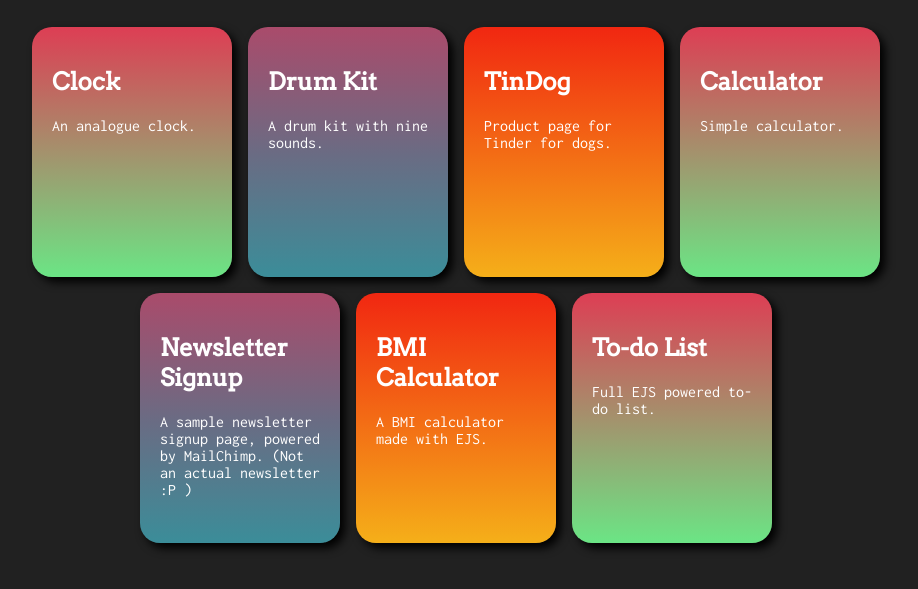
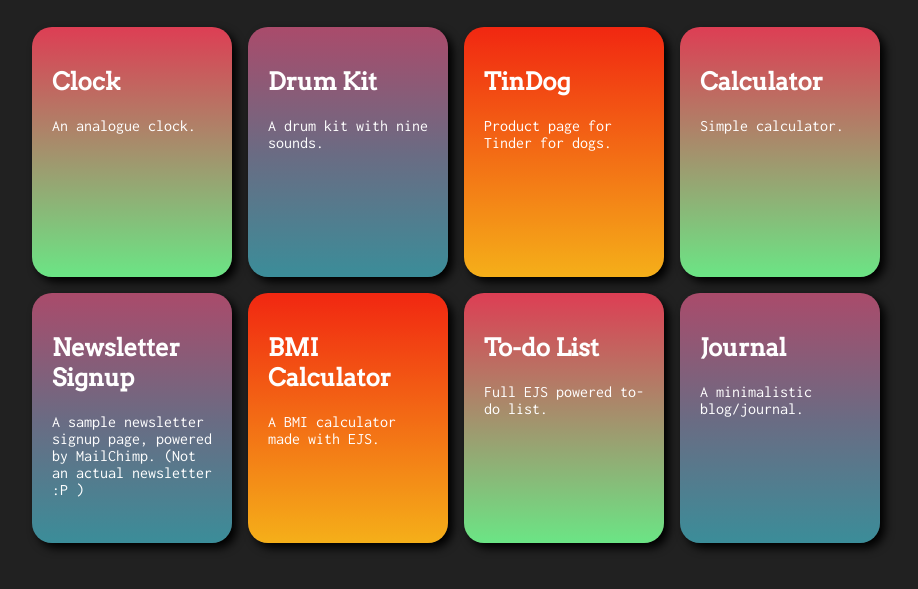
Before and after one commit to agnifico/jsProjects, a plain HTML site: page index.html in a window 1280 px wide. Shown: the part 99-688 px from the top of the page, without its empty margins (184-1102 px from the left). Drawn offline with nearby package versions, Linux system fonts and the light colour scheme.

Commit message:
Add card for Journal

```diff
--- a/index.html
+++ b/index.html
@@ -83,6 +83,15 @@
         </a>
       </div>
 
+      <div class="card mx-2 my-2 card-custom">
+        <a href="https://guarded-plateau-83397.herokuapp.com/" target="_blank">
+          <div class="my-card">
+            <h2>Journal</h2>
+            <p>A minimalistic blog/journal.</p>
+          </div>
+        </a>
+      </div>
+
     </div>
 
   </section>
```
